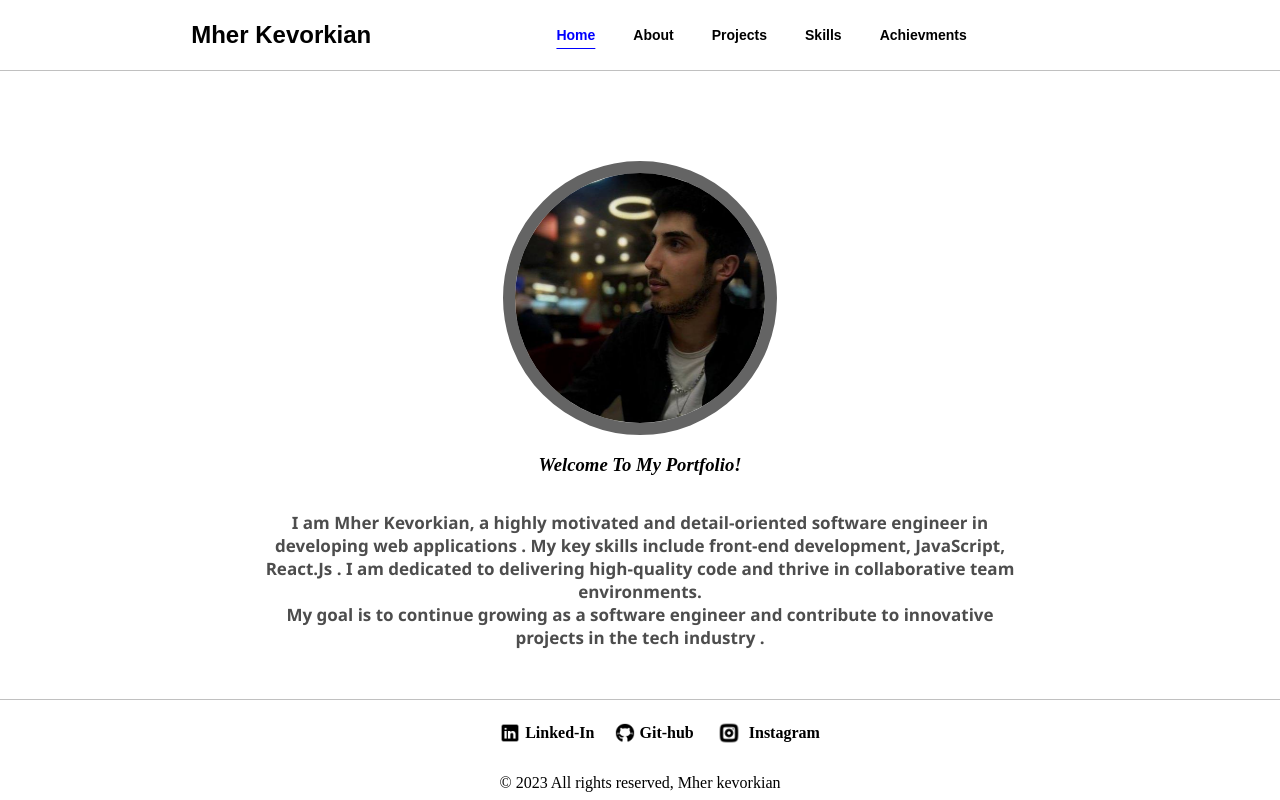
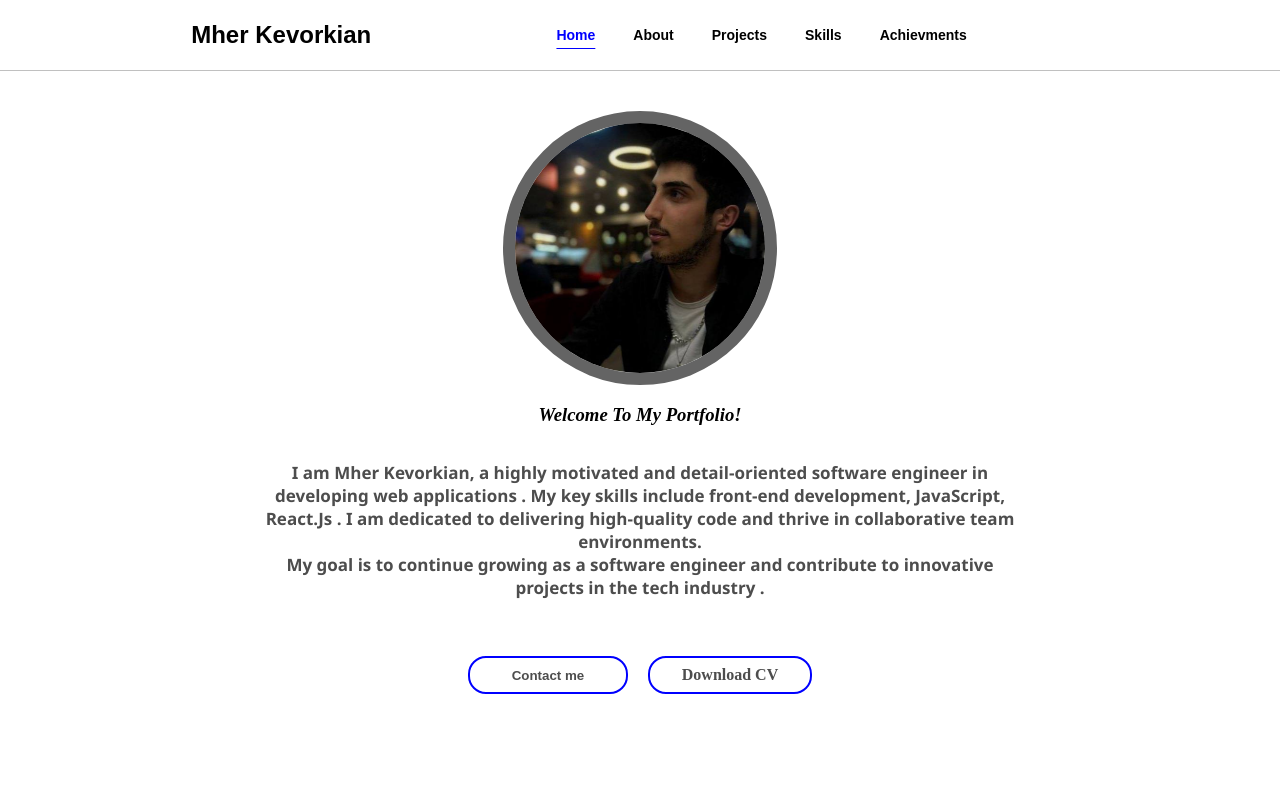
Before and after one commit to MherKK/MherKevorkiansCV, a React (Vite) app: page / in a window 1280 px wide. Shown: the top 800 px of the page. Built offline with nearby package versions, Linux system fonts and the light colour scheme.

Commit message:
changed footer

```diff
--- a/src/Components/Footer/footer.css
+++ b/src/Components/Footer/footer.css
@@ -1,6 +1,4 @@
 .footer-container {
-    position: fixed;
-    bottom: 0;
     border-top: 1px solid silver;
     width: 100%;
     height: 100px;
@@ -9,6 +7,7 @@
     flex-direction: column;
     justify-content: space-around;
     background-color: white;
+    margin-top: 200px;
 }
 
 .footer-container ul {
--- a/src/Components/Home/home.css
+++ b/src/Components/Home/home.css
@@ -3,7 +3,6 @@
     flex-direction: column;
     align-items: center;
     margin-top: 40px;
-    margin-bottom: 140px;
 }
 
 .profile {
@@ -11,7 +10,6 @@
     height: 250px;
     border-radius: 180px;
     border: 12px Solid rgb(100, 100, 100);
-    margin-top: 50px;
 }
 
 .home-about-me {
@@ -29,7 +27,7 @@
 }
 
 .home-btn a,
-button {
+.home-btn>button {
     display: block;
     text-align: center;
     padding-block: 8px;
```
